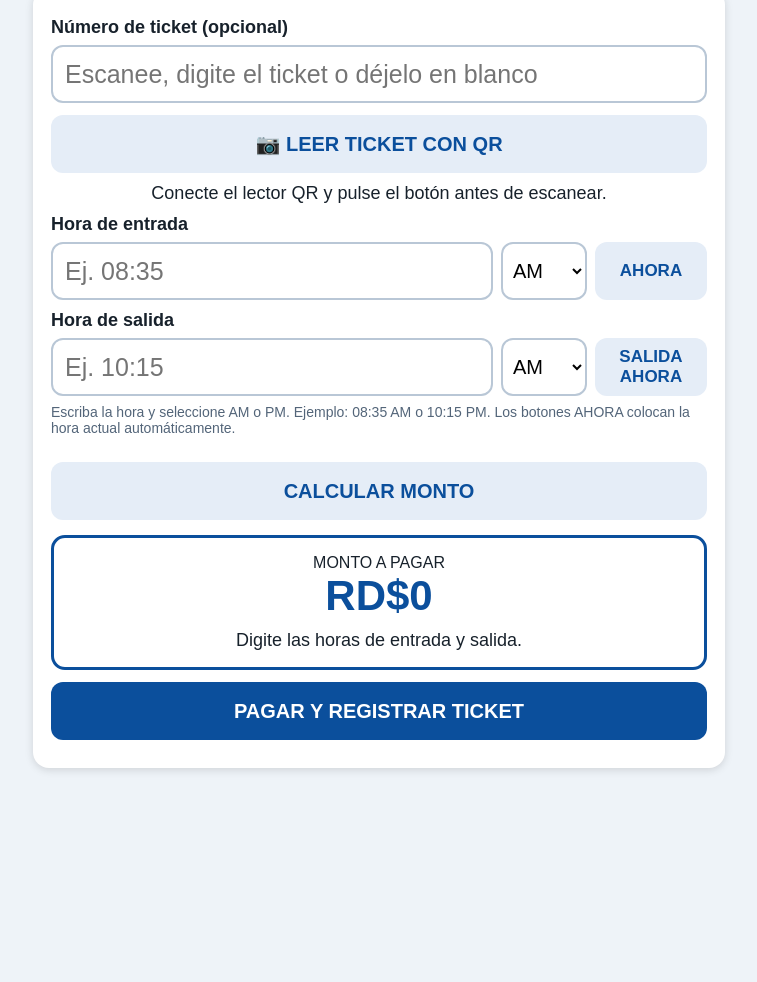
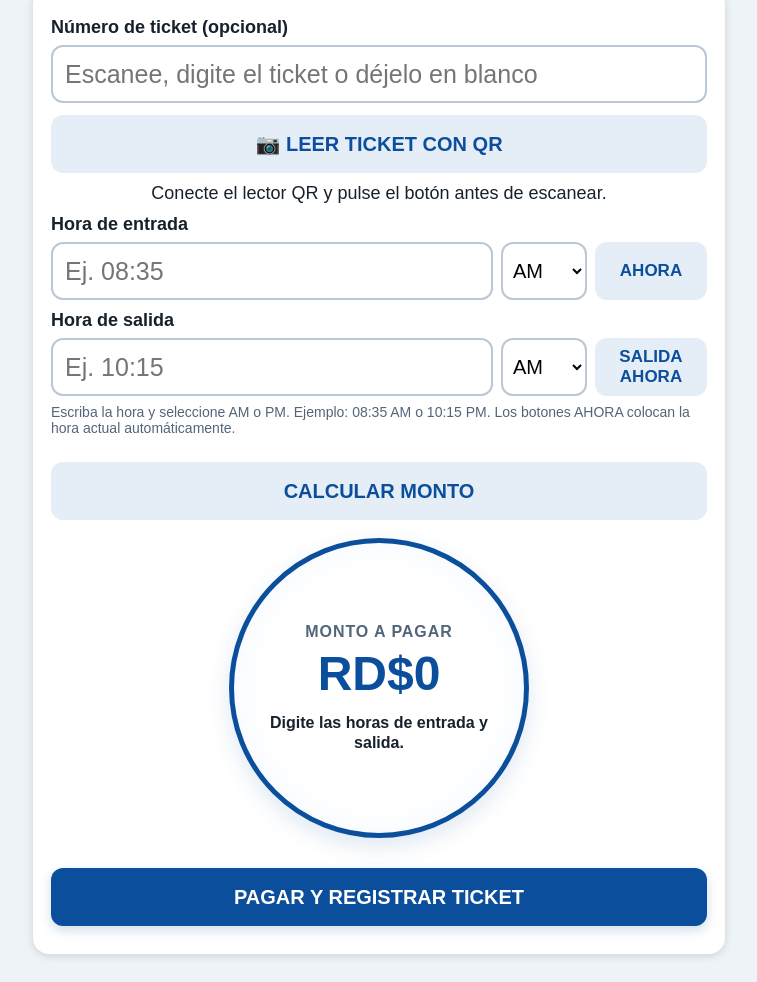
Before and after one commit to mabreu01/cobro-incidencias, a plain HTML site: page index.html in a window 1280 px wide. Shown: the part 421-1403 px from the top of the page, without its empty margins (261-1018 px from the left). Before the commit the page ends 1217 px from the top, so only its background shows below. Drawn offline with Linux system fonts and the light colour scheme.

Commit message:
Update cobro screen with circular amount display and reset flow

```diff
--- a/index.html
+++ b/index.html
@@ -23,8 +23,12 @@ input{width:100%;height:58px;border:2px solid #b9c7d6;border-radius:12px;padding
 button{width:100%;min-height:58px;border:0;border-radius:12px;margin-top:12px;font-size:20px;font-weight:bold}
 .calc{background:#e5edf7;color:#0b4f9c}.pay{background:#0b4f9c;color:#fff}
 .tabs{display:flex;gap:8px}.tabs button{margin:0;background:#dce7f3;color:#164d83}.tabs .active{background:#0b4f9c;color:white}
-.amount{text-align:center;border:3px solid #0b4f9c;border-radius:14px;padding:16px;margin-top:15px}
-.amount small{display:block;font-size:16px}.amount strong{font-size:42px;color:#0b4f9c}
+.amount{width:min(76vw,300px);aspect-ratio:1/1;margin:18px auto;display:flex;flex-direction:column;justify-content:center;align-items:center;text-align:center;border:5px solid #0b4f9c;border-radius:50%;padding:22px;background:radial-gradient(circle,#fff 58%,#eaf3ff 100%);box-shadow:0 8px 22px #0b4f9c22}
+.amount small{display:block;font-size:16px;font-weight:800;letter-spacing:.06em;color:#536579}.amount strong{font-size:clamp(34px,10vw,48px);line-height:1.1;color:#0b4f9c;display:block;margin:7px 0;white-space:nowrap}
+.amount .info{font-size:16px;line-height:1.25;margin:5px 0 0;font-weight:600}
+.pay{background:#0b4f9c;color:#fff;box-shadow:0 4px 12px #0b4f9c33}
+.pay:active{transform:scale(.99)}
+
 .info{font-size:18px;text-align:center;margin-top:10px}.ok{color:#087b36;font-weight:bold}
 table{width:100%;border-collapse:collapse;font-size:14px}th,td{padding:8px;border-bottom:1px solid #ddd;text-align:left}th{background:#eaf1f8}
 .hidden{display:none}.search{margin-bottom:10px}
@@ -98,7 +102,7 @@ table{width:100%;border-collapse:collapse;font-size:14px}th,td{padding:8px;borde
 
 <button class="calc no-print" onclick="calcular()">CALCULAR MONTO</button>
 
-<div class="amount">
+<div class="amount" aria-live="polite" aria-label="Resumen de cobro">
 <small>MONTO A PAGAR</small>
 <strong id="monto">RD$0</strong>
 <div id="detalle" class="info">Digite las horas de entrada y salida.</div>
@@ -280,6 +284,7 @@ function pagar(){
     document.getElementById('estado').textContent='';
     document.getElementById('scanEstado').textContent='Conecte el lector QR y pulse el botón antes de escanear.';
     document.getElementById('printTicket').innerHTML='';
+    showTab('cobro');
     document.getElementById('ticket').focus();
   },1200);
 }
```
